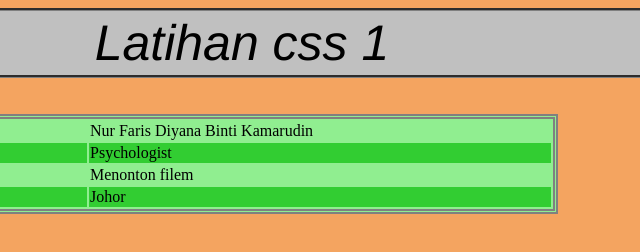
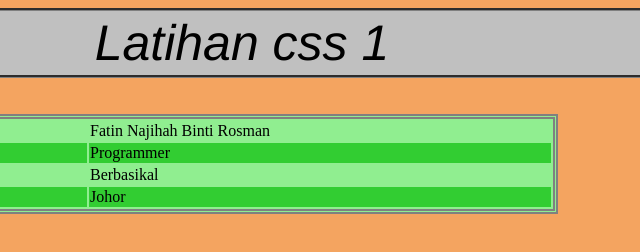
Before and after one commit to fatin205/KPD1023_CSS, a plain HTML site: page directCSS.html in a window 1280 px wide. Shown: the full height of the page, 398-1038 px from the left. Drawn offline with Linux system fonts and the light colour scheme.

Commit message:
Update directCSS.html

```diff
--- a/directCSS.html
+++ b/directCSS.html
@@ -16,15 +16,15 @@
       <table style="width: 50%; background-color: lightgreen; border-style: double; border-width: 5;">
         <tr>
           <td style="width: 25%;">Nama :</td>
-          <td>Nur Faris Diyana Binti Kamarudin</td>
+          <td>Fatin Najihah Binti Rosman</td>
         </tr>
         <tr style="background-color: limegreen;">
           <td>Cita-cita :</td>
-          <td>Psychologist</td>
+          <td>Programmer</td>
         </tr>
         <tr>
           <td>Hobi :</td>
-          <td>Menonton filem</td>
+          <td>Berbasikal</td>
         </tr>
         <tr style="background-color: limegreen;">
           <td>Asal</td>
```
